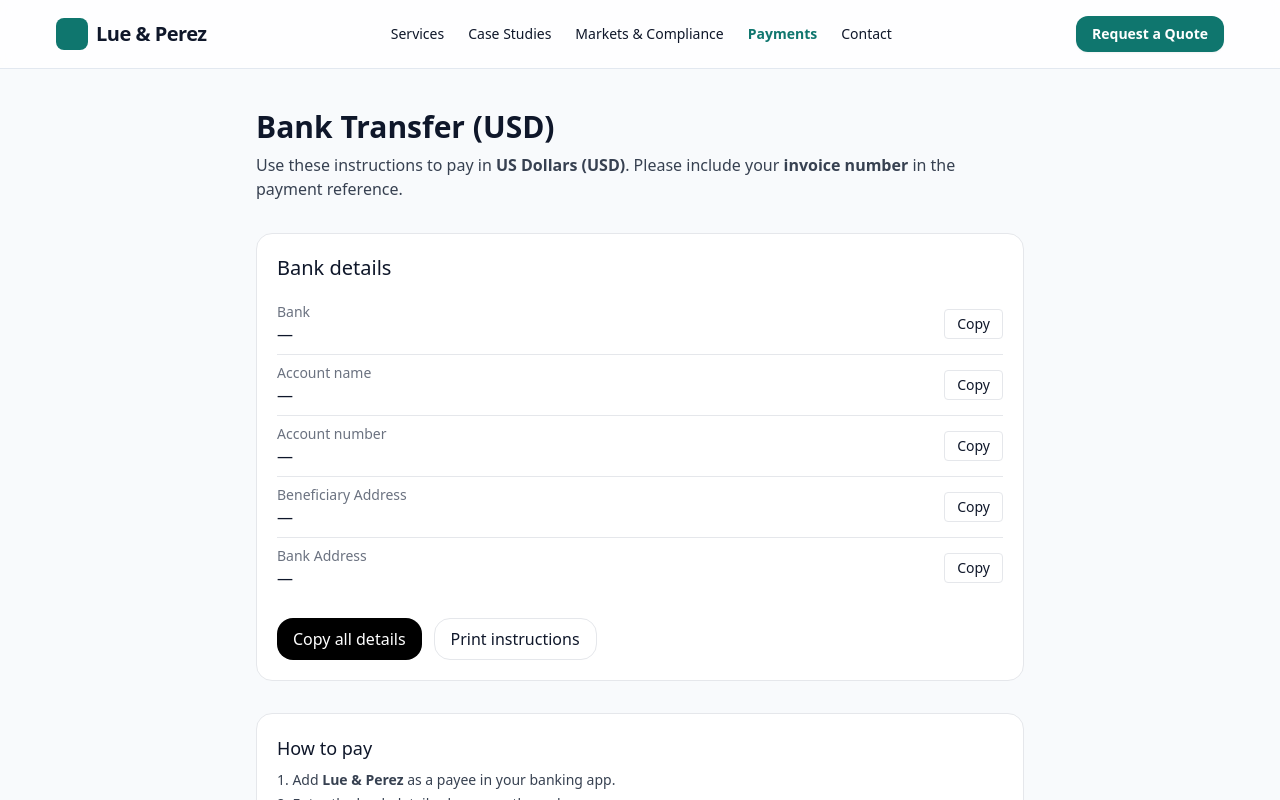
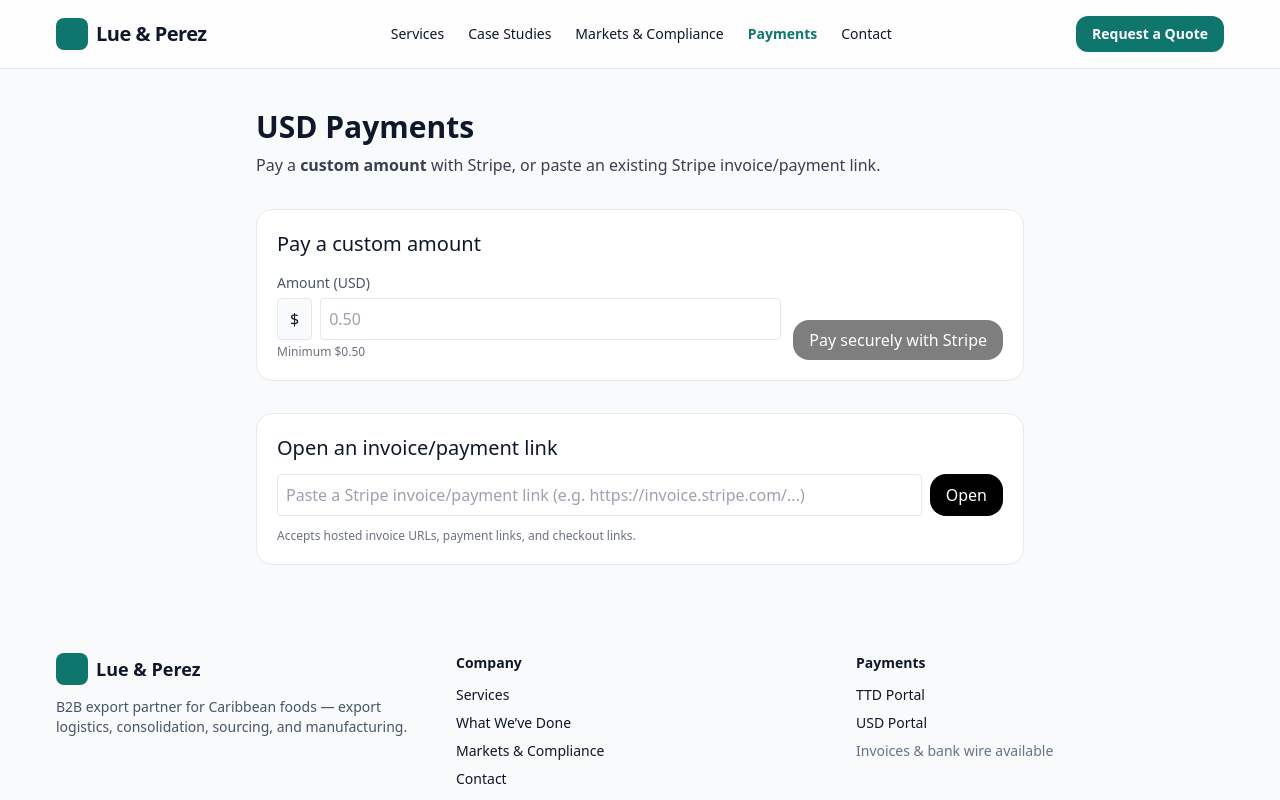
Before and after one commit to HerbertBakery/lue-and-perez, a Next.js app: page /payments/usd in a window 1280 px wide. Shown: the top 800 px of the page. Built offline with nearby package versions, Linux system fonts and the light colour scheme.

Commit message:
USD: custom-amount Stripe Checkout + paste invoice link (no bank info)

```diff
--- /dev/null
+++ b/app/api/stripe/checkout/custom-amount/route.ts
@@ -0,0 +1,67 @@
+import { NextResponse } from "next/server";
+import Stripe from "stripe";
+import { headers } from "next/headers";
+
+function getBaseUrl() {
+  const h = headers();
+  const proto = h.get("x-forwarded-proto") || "https";
+  const host = h.get("x-forwarded-host") || h.get("host") || "localhost:3000";
+  // Use http for localhost
+  const isLocal = host.includes("localhost") || host.includes("127.0.0.1");
+  return `${isLocal ? "http" : proto}://${host}`;
+}
+
+export async function POST(req: Request) {
+  const key = process.env.STRIPE_SECRET_KEY;
+  if (!key) {
+    return NextResponse.json(
+      { ok: false, error: "Missing STRIPE_SECRET_KEY server env" },
+      { status: 500 }
+    );
+  }
+
+  const stripe = new Stripe(key); // rely on account API version
+
+  try {
+    const body = await req.json();
+    const raw = Number(body?.amountCents);
+    const amountCents = Math.floor(raw);
+
+    if (!Number.isFinite(amountCents) || amountCents < 50) {
+      return NextResponse.json(
+        { ok: false, error: "Invalid amount. Minimum is 50 cents." },
+        { status: 400 }
+      );
+    }
+
+    const base = getBaseUrl();
+
+    const session = await stripe.checkout.sessions.create({
+      mode: "payment",
+      payment_method_types: ["card"],
+      line_items: [
+        {
+          price_data: {
+            currency: "usd",
+            product_data: { name: "Custom USD payment" },
+            unit_amount: amountCents,
+          },
+          quantity: 1,
+        },
+      ],
+      success_url: `${base}/payments/usd?status=success&amount=${amountCents}`,
+      cancel_url: `${base}/payments/usd?status=cancelled`,
+      // You can enable these if you want:
+      // billing_address_collection: "auto",
+      // allow_promotion_codes: true,
+    });
+
+    return NextResponse.json({ ok: true, id: session.id, url: session.url });
+  } catch (err: any) {
+    console.error("[checkout/custom-amount] error:", err);
+    return NextResponse.json(
+      { ok: false, error: err?.message || "Stripe error" },
+      { status: 500 }
+    );
+    }
+}
--- a/app/payments/usd/UsdContent.tsx
+++ b/app/payments/usd/UsdContent.tsx
@@ -1,152 +1,119 @@
 "use client";
 
 import { useSearchParams } from "next/navigation";
-
-const USD = {
-  bankName: process.env.NEXT_PUBLIC_USD_BANK_NAME || "—",
-  accountName: process.env.NEXT_PUBLIC_USD_ACCOUNT_NAME || "—",
-  accountNumber: process.env.NEXT_PUBLIC_USD_ACCOUNT_NUMBER || "—",
-  routingOrSwift: process.env.NEXT_PUBLIC_USD_ROUTING_OR_SWIFT || "",
-  iban: process.env.NEXT_PUBLIC_USD_IBAN || "",
-  beneficiaryAddress: process.env.NEXT_PUBLIC_USD_BENEFICIARY_ADDRESS || "—",
-  bankAddress: process.env.NEXT_PUBLIC_USD_BANK_ADDRESS || "—",
-  notes: process.env.NEXT_PUBLIC_USD_NOTES || "",
-};
-
-const CONTACT_EMAIL = process.env.NEXT_PUBLIC_PAYMENTS_EMAIL || "";
-
-function copy(text: string) {
-  navigator.clipboard.writeText(text);
-}
+import { useMemo, useState } from "react";
 
 export default function UsdContent() {
-  // Keeping this here so if you rely on URL params, it’s safe and inside Suspense.
   const search = useSearchParams();
-  // (Optional) Example usage, not required:
-  const ref = search.get("ref") || "";
+  const initialAmount = (() => {
+    const q = search?.get("amount");
+    const n = q ? Number(q) : NaN;
+    return Number.isFinite(n) ? n : 0;
+  })();
+  const [amount, setAmount] = useState<number>(initialAmount);
+  const [link, setLink] = useState<string>(search?.get("link") || search?.get("invoice") || "");
+  const [loading, setLoading] = useState(false);
+  const [error, setError] = useState<string | null>(null);
 
-  const allDetails = [
-    "Lue & Perez — USD Bank Transfer",
-    `Bank: ${USD.bankName}`,
-    `Account name: ${USD.accountName}`,
-    `Account number: ${USD.accountNumber}`,
-    USD.routingOrSwift ? `Routing / SWIFT: ${USD.routingOrSwift}` : "",
-    USD.iban ? `IBAN: ${USD.iban}` : "",
-    `Beneficiary Address: ${USD.beneficiaryAddress}`,
-    `Bank Address: ${USD.bankAddress}`,
-    USD.notes ? `Notes: ${USD.notes}` : "",
-  ]
-    .filter(Boolean)
-    .join("\n");
+  const amountCents = useMemo(
+    () => Math.round((Number.isFinite(amount) ? amount : 0) * 100),
+    [amount]
+  );
+  const canPay = amountCents >= 50; // Stripe min is 50¢
+
+  async function handlePay() {
+    setError(null);
+    if (!canPay) {
+      setError("Enter at least $0.50");
+      return;
+    }
+    setLoading(true);
+    try {
+      const res = await fetch("/api/stripe/checkout/custom-amount", {
+        method: "POST",
+        headers: { "Content-Type": "application/json" },
+        body: JSON.stringify({ amountCents }),
+      });
+      const data = await res.json();
+      if (!res.ok || !data?.url) {
+        throw new Error(data?.message || data?.error || "Failed to create Stripe Checkout session.");
+      }
+      window.location.href = data.url as string;
+    } catch (e: any) {
+      setLoading(false);
+      setError(e?.message || "Something went wrong.");
+    }
+  }
+
+  function openLink() {
+    let url = link.trim();
+    if (!url) return;
+    if (!/^https?:\/\//i.test(url)) url = "https://" + url;
+    window.open(url, "_blank", "noopener,noreferrer");
+  }
 
   return (
     <main className="max-w-3xl mx-auto py-10 space-y-8">
       <header className="space-y-2">
-        <h1 className="text-3xl font-semibold">Bank Transfer (USD)</h1>
+        <h1 className="text-3xl font-semibold">USD Payments</h1>
         <p className="text-gray-700">
-          Use these instructions to pay in <strong>US Dollars (USD)</strong>.
-          Please include your <strong>invoice number</strong>
-          {ref ? ` (${ref})` : ""} in the payment reference.
+          Pay a <strong>custom amount</strong> with Stripe, or paste an existing Stripe invoice/payment link.
         </p>
       </header>
 
+      {/* Pay a custom amount (Stripe Checkout) */}
       <section className="border rounded-2xl p-5 bg-white space-y-3">
-        <h2 className="text-xl font-medium">Bank details</h2>
+        <h2 className="text-xl font-medium">Pay a custom amount</h2>
 
-        <ul className="divide-y">
-          <li className="py-2 flex items-center justify-between gap-4">
-            <div>
-              <div className="text-sm text-gray-500">Bank</div>
-              <div className="font-medium">{USD.bankName}</div>
+        <div className="grid grid-cols-1 md:grid-cols-[1fr_auto] gap-3 items-end">
+          <div className="space-y-1">
+            <label className="text-sm text-gray-600">Amount (USD)</label>
+            <div className="flex items-center gap-2">
+              <span className="px-3 py-2 border rounded bg-gray-50">$</span>
+              <input
+                className="border p-2 rounded w-full"
+                type="number"
+                min="0.50"
+                step="0.01"
+                inputMode="decimal"
+                placeholder="0.50"
+                value={Number.isFinite(amount) && amount > 0 ? amount : ""}
+                onChange={(e) => setAmount(Number(e.target.value))}
+              />
             </div>
-            <button onClick={() => copy(USD.bankName)} className="border rounded px-3 py-1 text-sm">Copy</button>
-          </li>
+            <p className="text-xs text-gray-500">Minimum $0.50</p>
+          </div>
 
-          <li className="py-2 flex items-center justify-between gap-4">
-            <div>
-              <div className="text-sm text-gray-500">Account name</div>
-              <div className="font-medium">{USD.accountName}</div>
-            </div>
-            <button onClick={() => copy(USD.accountName)} className="border rounded px-3 py-1 text-sm">Copy</button>
-          </li>
-
-          <li className="py-2 flex items-center justify-between gap-4">
-            <div>
-              <div className="text-sm text-gray-500">Account number</div>
-              <div className="font-medium tracking-wider">{USD.accountNumber}</div>
-            </div>
-            <button onClick={() => copy(USD.accountNumber)} className="border rounded px-3 py-1 text-sm">Copy</button>
-          </li>
-
-          {!!USD.routingOrSwift && (
-            <li className="py-2 flex items-center justify-between gap-4">
-              <div>
-                <div className="text-sm text-gray-500">Routing / SWIFT</div>
-                <div className="font-medium">{USD.routingOrSwift}</div>
-              </div>
-              <button onClick={() => copy(USD.routingOrSwift)} className="border rounded px-3 py-1 text-sm">Copy</button>
-            </li>
-          )}
-
-          {!!USD.iban && (
-            <li className="py-2 flex items-center justify-between gap-4">
-              <div>
-                <div className="text-sm text-gray-500">IBAN</div>
-                <div className="font-medium">{USD.iban}</div>
-              </div>
-              <button onClick={() => copy(USD.iban)} className="border rounded px-3 py-1 text-sm">Copy</button>
-            </li>
-          )}
-
-          <li className="py-2 flex items-center justify-between gap-4">
-            <div>
-              <div className="text-sm text-gray-500">Beneficiary Address</div>
-              <div className="font-medium">{USD.beneficiaryAddress}</div>
-            </div>
-            <button onClick={() => copy(USD.beneficiaryAddress)} className="border rounded px-3 py-1 text-sm">Copy</button>
-          </li>
-
-          <li className="py-2 flex items-center justify-between gap-4">
-            <div>
-              <div className="text-sm text-gray-500">Bank Address</div>
-              <div className="font-medium">{USD.bankAddress}</div>
-            </div>
-            <button onClick={() => copy(USD.bankAddress)} className="border rounded px-3 py-1 text-sm">Copy</button>
-          </li>
-        </ul>
-
-        {USD.notes && (
-          <p className="text-sm text-gray-600">
-            <span className="font-medium">Notes:</span> {USD.notes}
-          </p>
-        )}
-
-        <div className="flex flex-wrap gap-3 pt-2">
-          <button onClick={() => copy(allDetails)} className="px-4 py-2 rounded-2xl bg-black text-white">
-            Copy all details
-          </button>
-          <button onClick={() => window.print()} className="px-4 py-2 rounded-2xl border">
-            Print instructions
+          <button
+            type="button"
+            onClick={handlePay}
+            disabled={!canPay || loading}
+            className="px-4 py-2 rounded-2xl bg-black text-white disabled:opacity-50"
+          >
+            {loading ? "Processing…" : "Pay securely with Stripe"}
           </button>
         </div>
+
+        {error && <p className="text-sm text-red-600">{error}</p>}
       </section>
 
-      <section className="border rounded-2xl p-5 bg-white">
-        <h2 className="text-lg font-medium mb-2">How to pay</h2>
-        <ol className="list-decimal list-inside space-y-1 text-gray-700 text-sm">
-          <li>Add <strong>Lue &amp; Perez</strong> as a payee in your banking app.</li>
-          <li>Enter the bank details above exactly as shown.</li>
-          <li>Amount: as shown on your invoice (USD).</li>
-          <li>Reference: include your <strong>invoice number</strong>{ref ? ` (${ref})` : ""}.</li>
-          <li>
-            Send a payment confirmation/receipt to{" "}
-            {CONTACT_EMAIL ? (
-              <a className="underline" href={`mailto:${CONTACT_EMAIL}`}>{CONTACT_EMAIL}</a>
-            ) : (
-              "our email on your invoice"
-            )}.
-          </li>
-        </ol>
+      {/* Open a Stripe invoice or payment link */}
+      <section className="border rounded-2xl p-5 bg-white space-y-3">
+        <h2 className="text-xl font-medium">Open an invoice/payment link</h2>
+        <div className="flex gap-2">
+          <input
+            className="border p-2 rounded w-full"
+            placeholder="Paste a Stripe invoice/payment link (e.g. https://invoice.stripe.com/...)"
+            value={link}
+            onChange={(e) => setLink(e.target.value)}
+          />
+          <button type="button" onClick={openLink} className="px-4 py-2 rounded-2xl bg-black text-white">
+            Open
+          </button>
+        </div>
+        <p className="text-xs text-gray-500">
+          Accepts hosted invoice URLs, payment links, and checkout links.
+        </p>
       </section>
     </main>
   );
--- a/app/payments/usd/page.tsx
+++ b/app/payments/usd/page.tsx
@@ -1,7 +1,7 @@
 import { Suspense } from "react";
 import UsdContent from "./UsdContent";
 
-export const dynamic = "force-dynamic"; // avoid prerender issues
+export const dynamic = "force-dynamic"; // avoids prerender issues
 
 export default function Page() {
   return (
```
